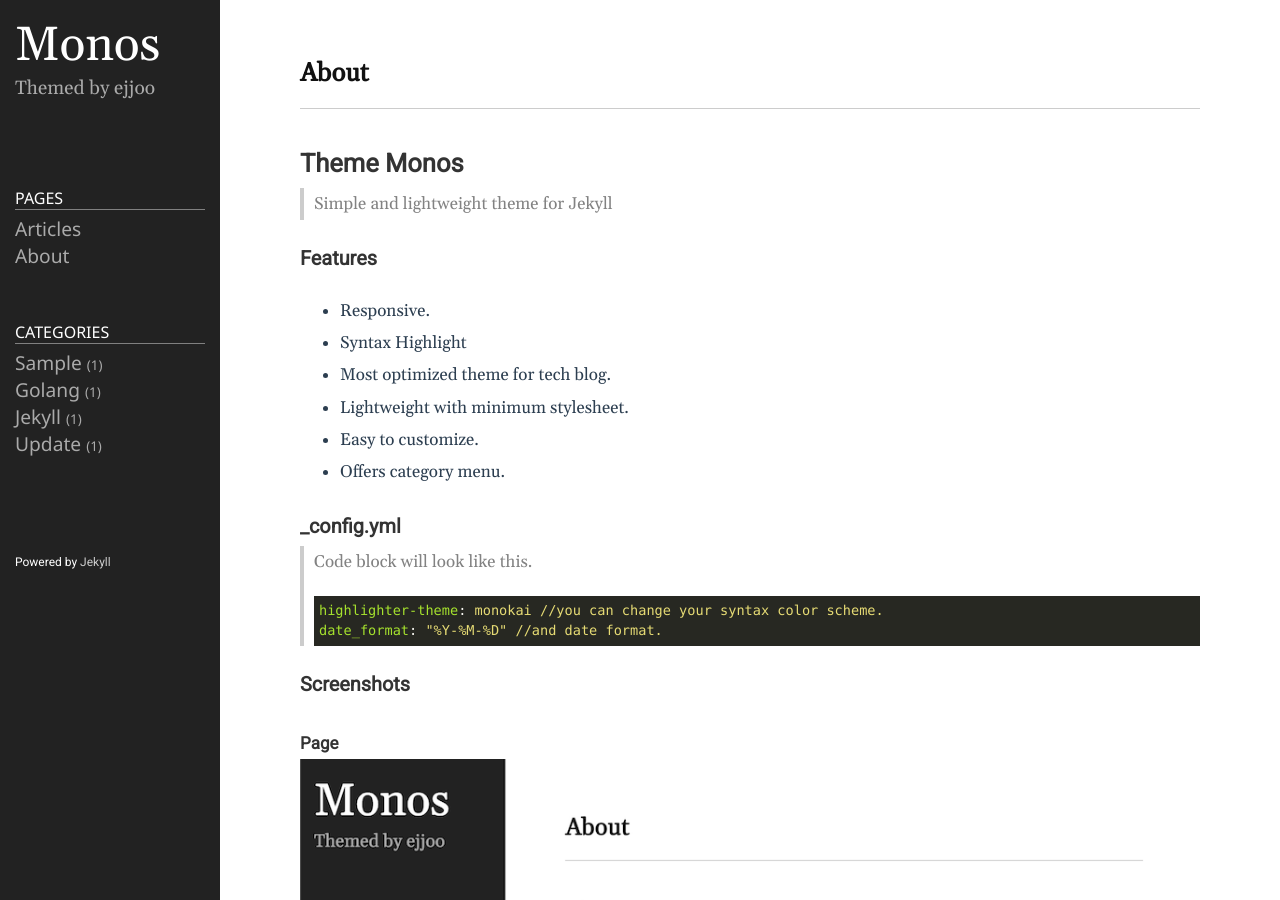
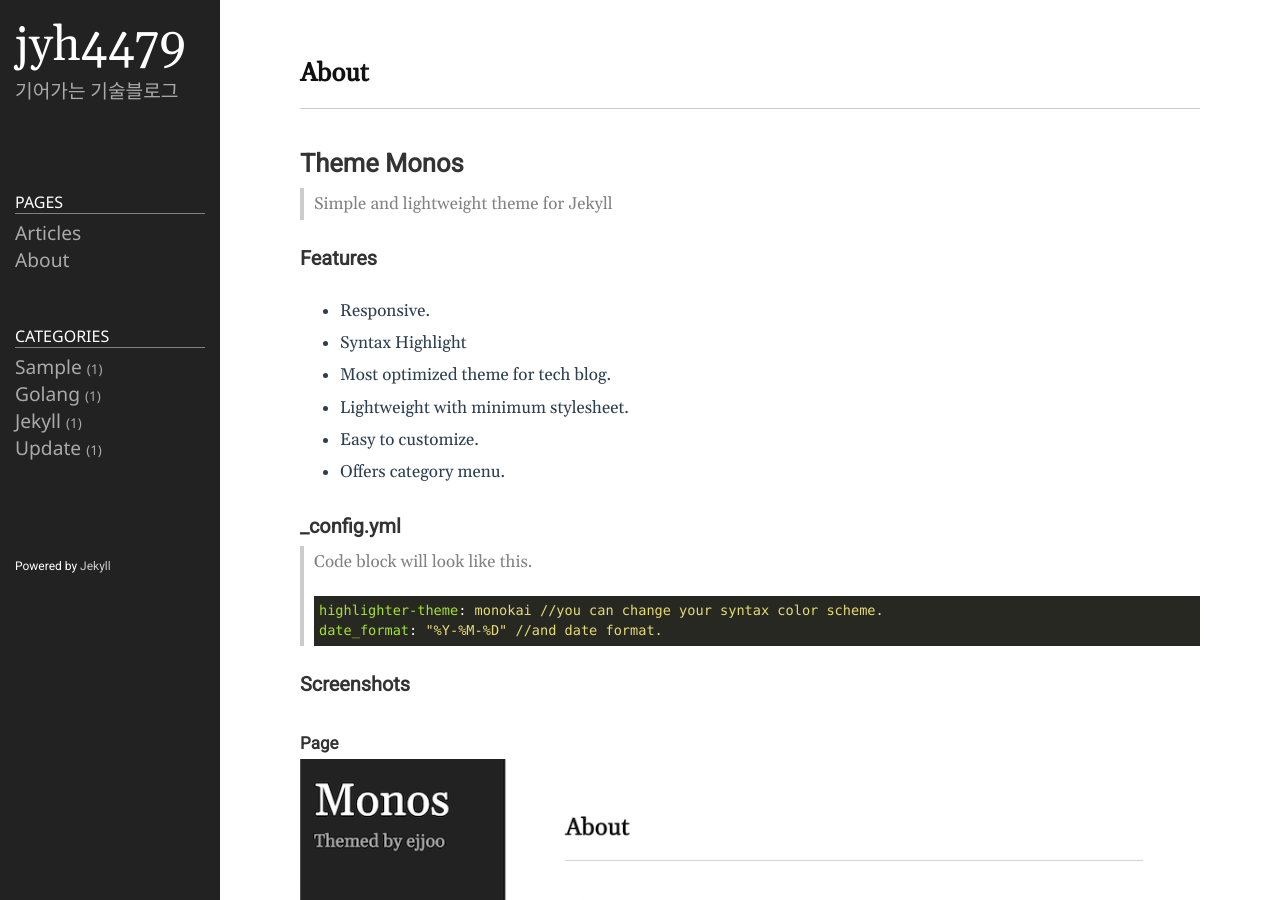
Before and after one commit to jyh4479/jyh4479.github.io, a Jekyll site: the page built from README.md, in a window 1280 px wide and 900 px high. Built offline with Jekyll 4.4.1, drawn with Linux system fonts in a browser that asks for light colours.

Commit message:
Update _config.yml

```diff
--- a/_config.yml
+++ b/_config.yml
@@ -18,10 +18,10 @@
 # You can create any custom variable you would like, and they will be accessible
 # in the templates via {{ site.myvariable }}.
 
-title: Monos
-email: ejjoo7994@gmail.com
+title: jyh4479
+email: jyh.dev@gmail.com
 description: >- # this means to ignore newlines until "baseurl:"
-  Themed by ejjoo
+  기어가는 기술블로그
 # baseurl: "/" # the subpath of your site, e.g. /blog
 # url: "http://ejjoo.github.io" # the base hostname & protocol for your site, e.g. http://example.com
 github_username: ejjoo
```
